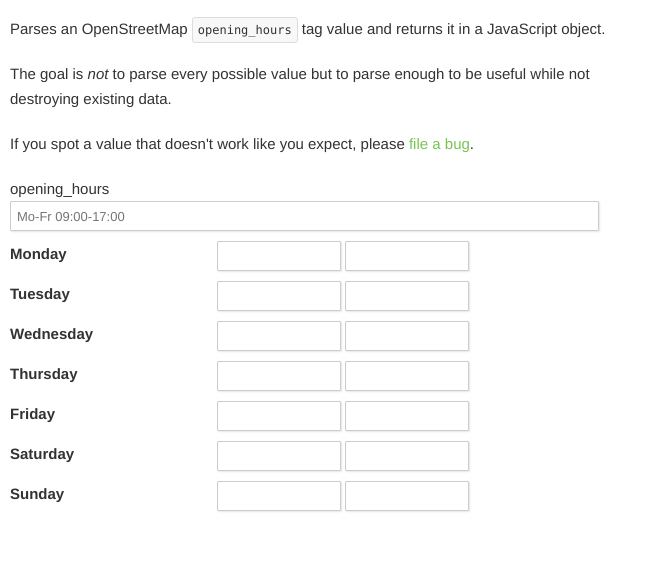
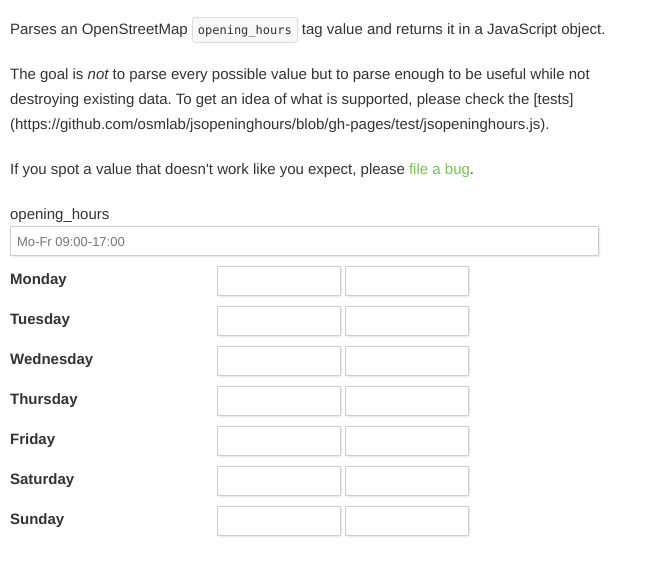
Before and after one commit to osmlab/jsopeninghours, a website: page index.html in a window 1280 px wide. Shown: the part 46-622 px from the top of the page, without its empty margins (0-657 px from the left). Drawn offline with Linux system fonts and the light colour scheme.

Commit message:
Add a reference to the tests for an idea of what's supported.

```diff
--- a/index.html
+++ b/index.html
@@ -12,7 +12,8 @@
             <p>Parses an OpenStreetMap <code>opening_hours</code> tag value and returns it in
                a JavaScript object.</p>
             <p>The goal is <em>not</em> to parse every possible value but to parse enough
-               to be useful while not destroying existing data.</p>
+               to be useful while not destroying existing data. To get an idea of what is
+               supported, please check the [tests](https://github.com/osmlab/jsopeninghours/blob/gh-pages/test/jsopeninghours.js).</p>
             <p>If you spot a value that doesn't work like you expect, please
                 <a href='https://github.com/osmlab/jsopeninghours/issues/new'>file a bug</a>.</p>
 
```
